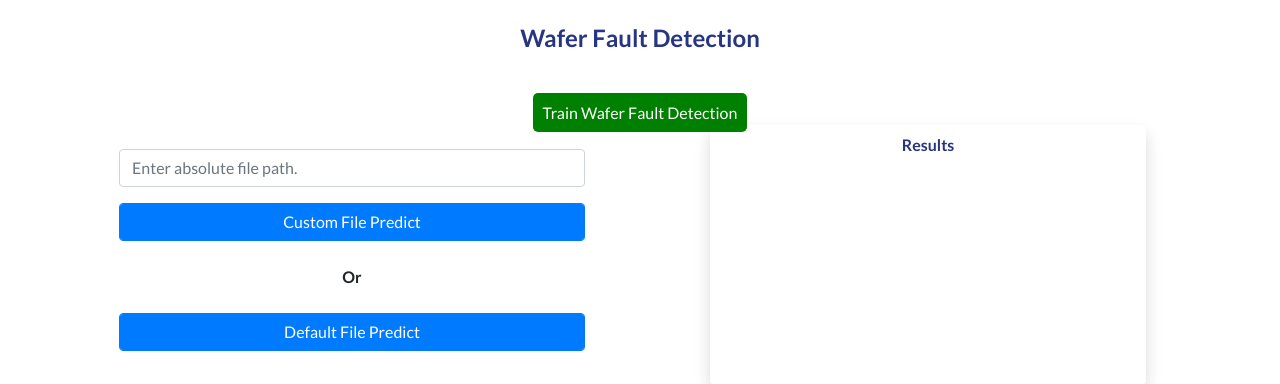
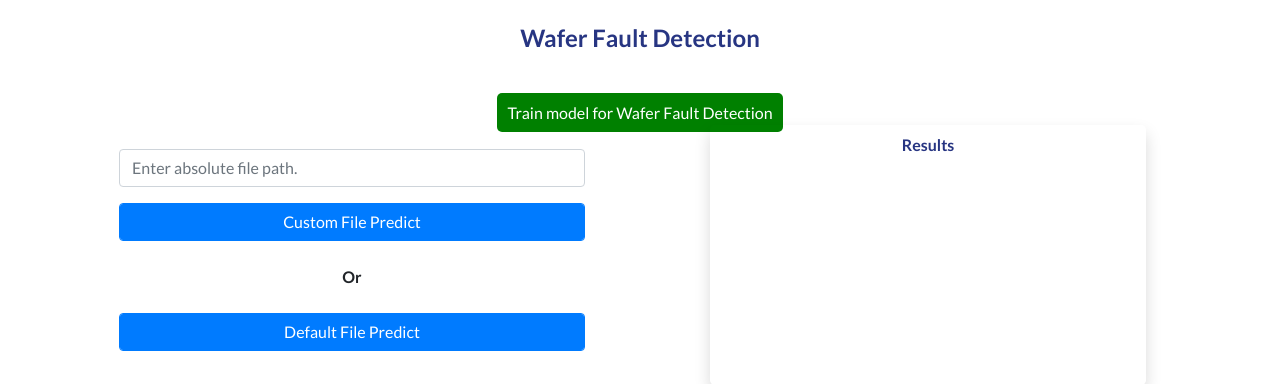
Before and after one commit to hiteshbwankhede/testcircle, a Flask app: page / in a window 1280 px wide. Shown: the part 56-440 px from the top of the page. Run offline with Flask 2, Linux system fonts and the light colour scheme; parts of the project's set-up code (start-up, migrations or seed data) failed here and were passed over; some libraries are stand-ins or nearby versions.

Commit message:
first commit

```diff
--- a/templates/index.html
+++ b/templates/index.html
@@ -123,7 +123,7 @@
 		<div class="container-fluid">
 			<h4 class="my-4 title">Wafer Fault Detection</h4>
 			<br>
-			<a class="my-4 title" href="/train" style="padding:10px;border-radius:5px;background-color:Green;border:none;color:white"> Train Wafer Fault Detection</a>
+			<a class="my-4 title" href="/train" style="padding:10px;border-radius:5px;background-color:Green;border:none;color:white"> Train model for Wafer Fault Detection</a>
 			<div class="row">
 				<div class="col-md-6 col-xs-12">
 					<br/>
```
